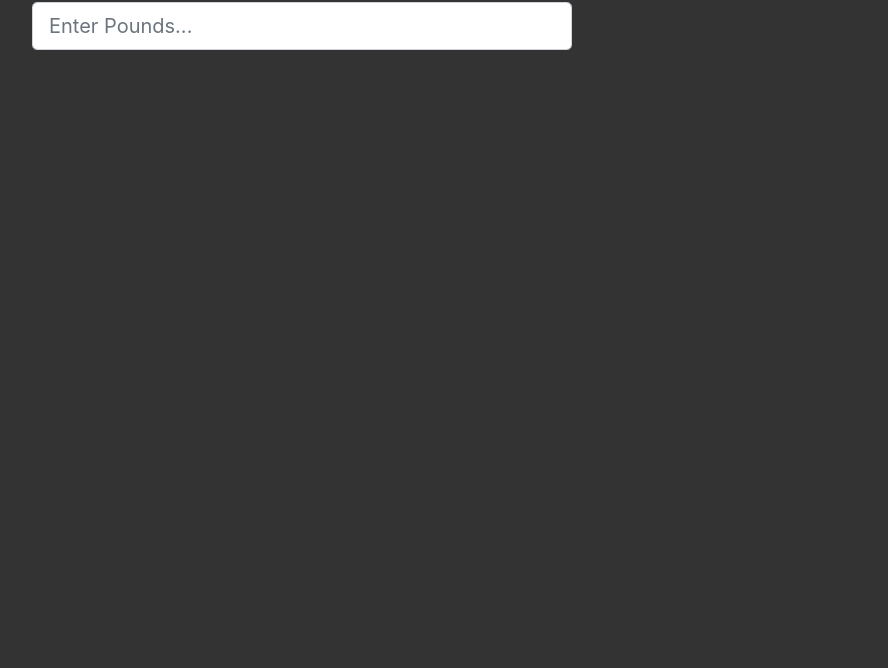
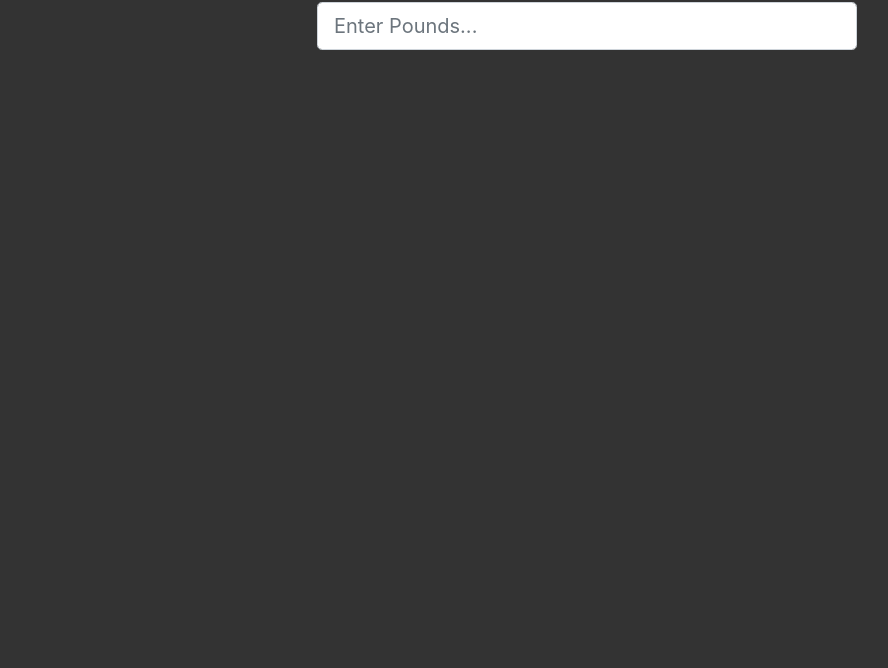
Before and after one commit to jpromanonet/weightConverter, a plain HTML site: page index.html in a window 1280 px wide. Shown: the part 132-800 px from the top of the page, without its empty margins (53-941 px from the left). Drawn offline with nearby package versions, Linux system fonts and the light colour scheme.

Commit message:
Finished

```diff
--- a/index.html
+++ b/index.html
@@ -28,7 +28,7 @@
   <body>
     <div class="container">
       <div class="row">
-        <div class="col-md-6">
+        <div class="col-md-6 offset-md-3">
           <h1 class="display-5 text-center mb-3">Weight Converter</h1>
 
           <form>
```
